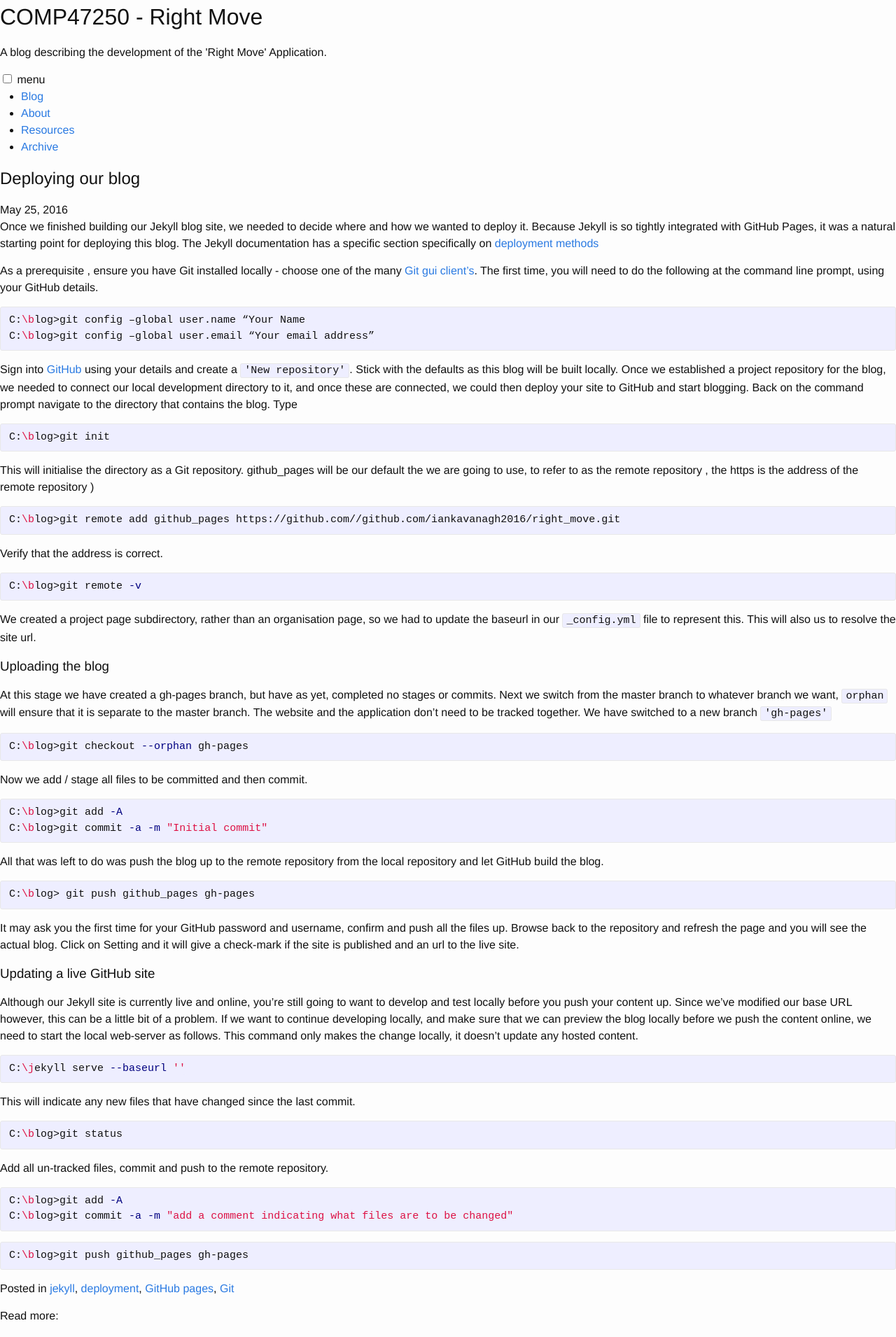
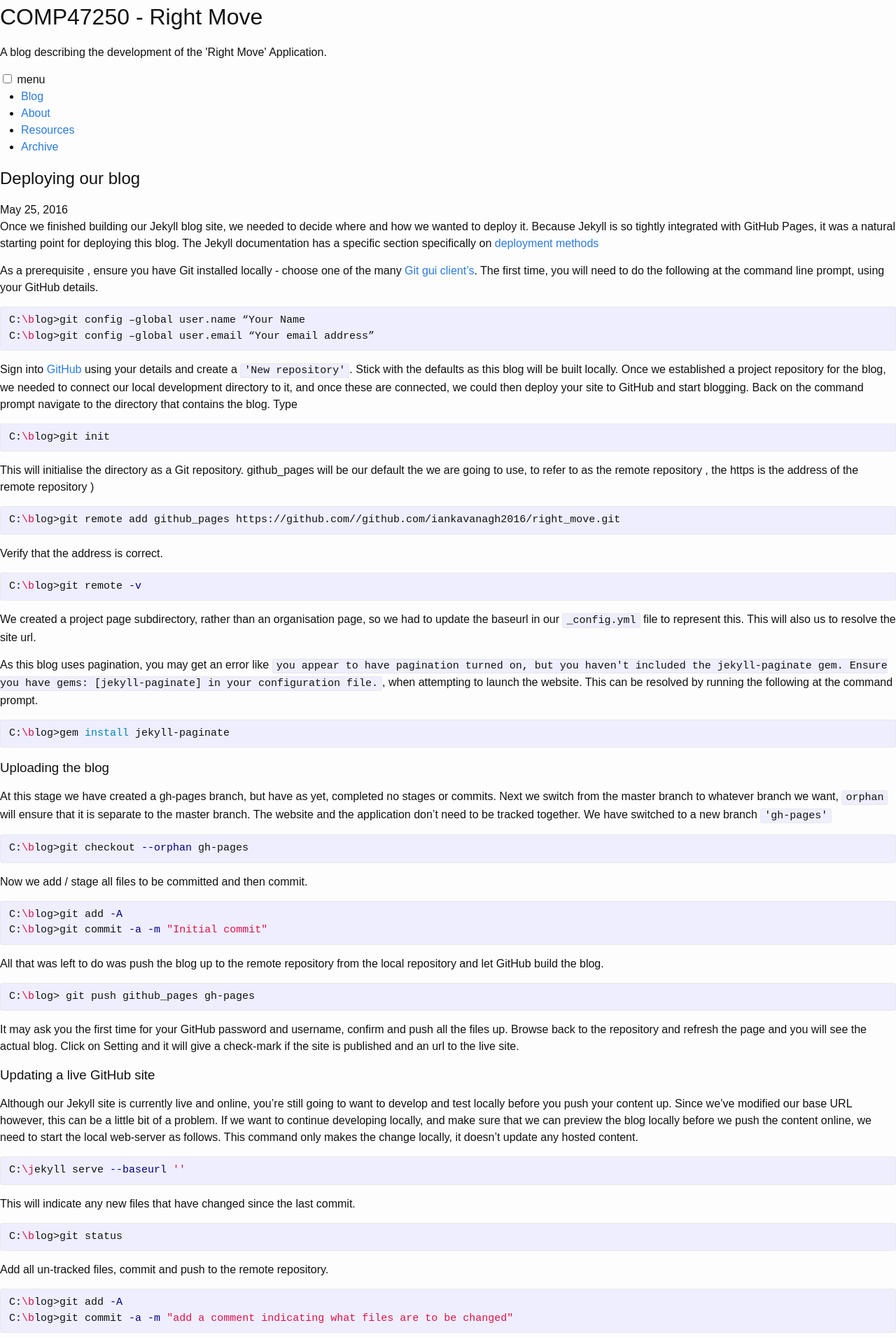
Before and after one commit to iankavanagh2016/RightMove_Blog, a Jekyll site: the page built from _posts/2016-05-25-Deploying-Jekyll.md, in a window 1280 px wide. Shown: the top 1910 px of the page at 70% size. Built offline with Jekyll 4.4.1, drawn with Linux system fonts in a browser that asks for light colours.

Commit message:
Initial commit

```diff
--- a/_config.yml
+++ b/_config.yml
@@ -2,8 +2,8 @@
 title: COMP47250 - Right Move
 description: "Companion blog to the COMP47250 Team software project. This site is designed to present the steps used to
 create the 'Right Move' application in a clear, concise way. All resource's and reference's used to develop the application will also be recorded."
-baseurl: "/RightMove_Blog"
-url: "http://iankavanagh2016.github.io/RightMove_Blog"
+baseurl: "/RightMove"
+url: "http://ucd-nlmsc-teamproject.github.io/RightMove/"
 tagline: A blog describing the development of the 'Right Move' Application.
 
 # Build settings
--- a/_posts/2016-05-25-Deploying-Jekyll.md
+++ b/_posts/2016-05-25-Deploying-Jekyll.md
@@ -41,6 +41,14 @@ C:\blog>git remote -v
 
 We created a project page subdirectory, rather than an organisation page,  so we had to update the baseurl in our `_config.yml` file to represent this.
 This will also us to resolve the site url.
+
+As this blog uses pagination, you may get an error like
+`you appear to have pagination turned on, but you haven't included the jekyll-paginate gem. Ensure you have gems: [jekyll-paginate] in your configuration file.`, when attempting to launch the website.
+This can be resolved by running the following at the command prompt.
+
+{% highlight bash %}
+C:\blog>gem install jekyll-paginate
+{% endhighlight %}
 
 
 # Uploading the  blog
--- a/css/main.scss
+++ b/css/main.scss
@@ -6,7 +6,7 @@
 
 
 // Our variables
-$base-font-family: "Helvetica Neue", Helvetica, Arial, sans-serif;
+$base-font-family: "Century Gothic",CenturyGothic,AppleGothic,sans-serif;;
 $base-font-size:   16px;
 $base-font-weight: 400;
 $small-font-size:  $base-font-size * 0.875;
```
